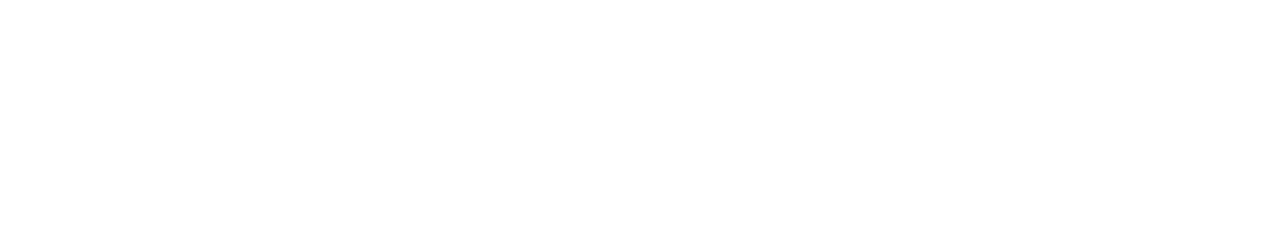
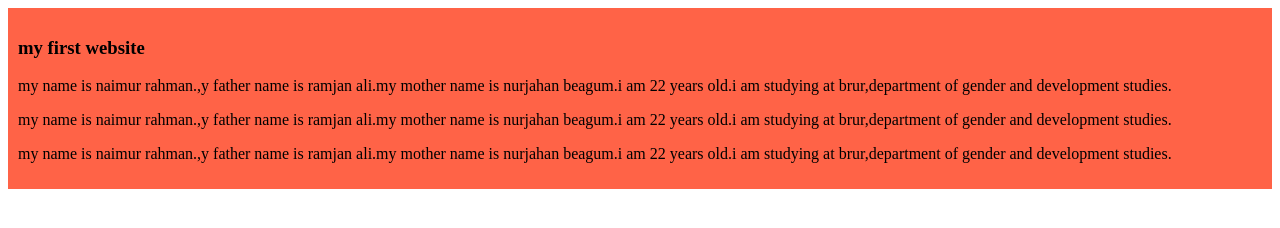
Before and after one commit to naimurrahman80/my-first-website, a plain HTML site: page index.html in a window 1280 px wide. Drawn offline with Linux system fonts and the light colour scheme.

Commit message:
added the first blog

```diff
--- a/index.html
+++ b/index.html
@@ -4,8 +4,17 @@
     <meta charset="UTF-8">
     <meta name="viewport" content="width=device-width, initial-scale=1.0">
     <title>my first ever website</title>
+   <link rel="stylesheet" href="styles/blog.css">
 </head>
 <body>
+  <div>
+    <h3>my first website</h3>
+    <p>my name is naimur rahman.,y father name is ramjan ali.my mother name is nurjahan beagum.i am 22 years old.i am studying at brur,department of gender and development studies.</p>
+    <p>my name is naimur rahman.,y father name is ramjan ali.my mother name is nurjahan beagum.i am 22 years old.i am studying at brur,department of gender and development studies.</p>
+    <p>my name is naimur rahman.,y father name is ramjan ali.my mother name is nurjahan beagum.i am 22 years old.i am studying at brur,department of gender and development studies.
+
+    </p>
+  </div>
 
 </body>
 </html>
--- /dev/null
+++ b/styles/blog.css
@@ -0,0 +1,4 @@
+div{
+    background-color: tomato;
+    padding: 10px;
+}
```
